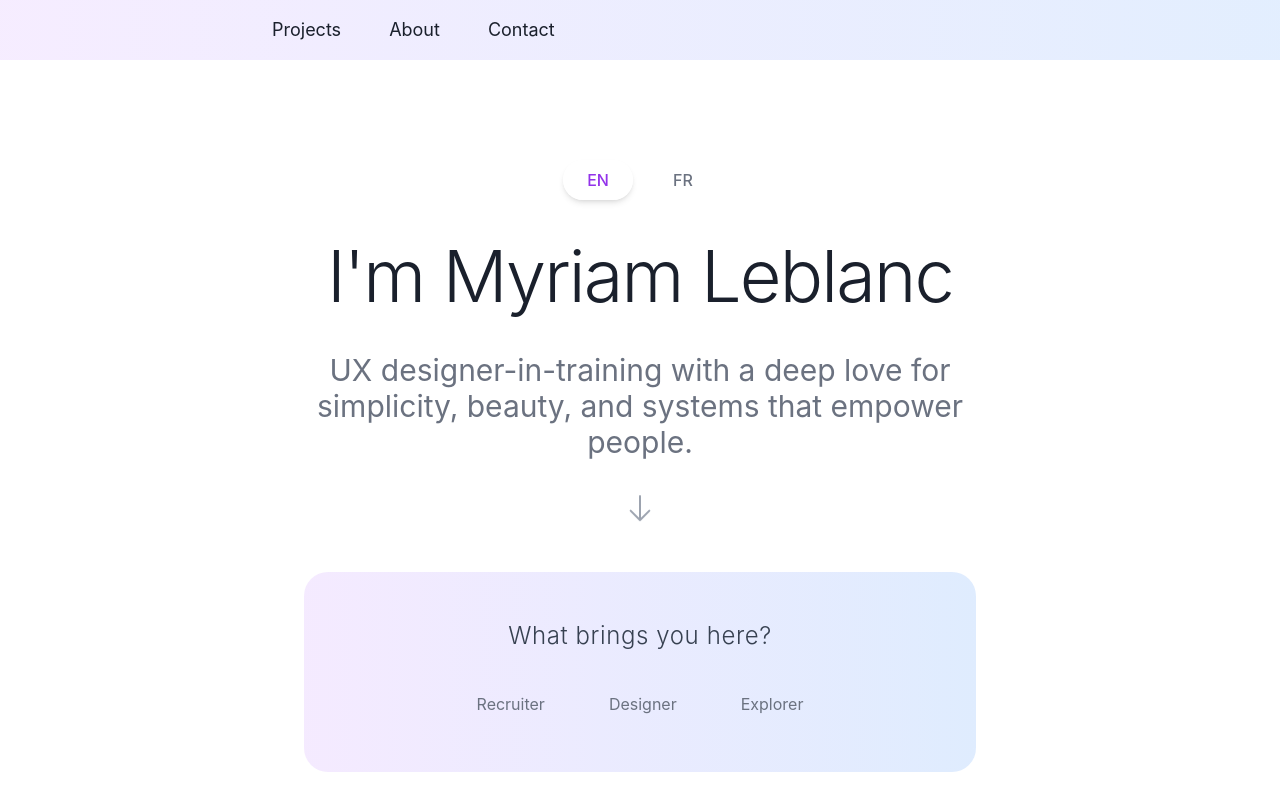
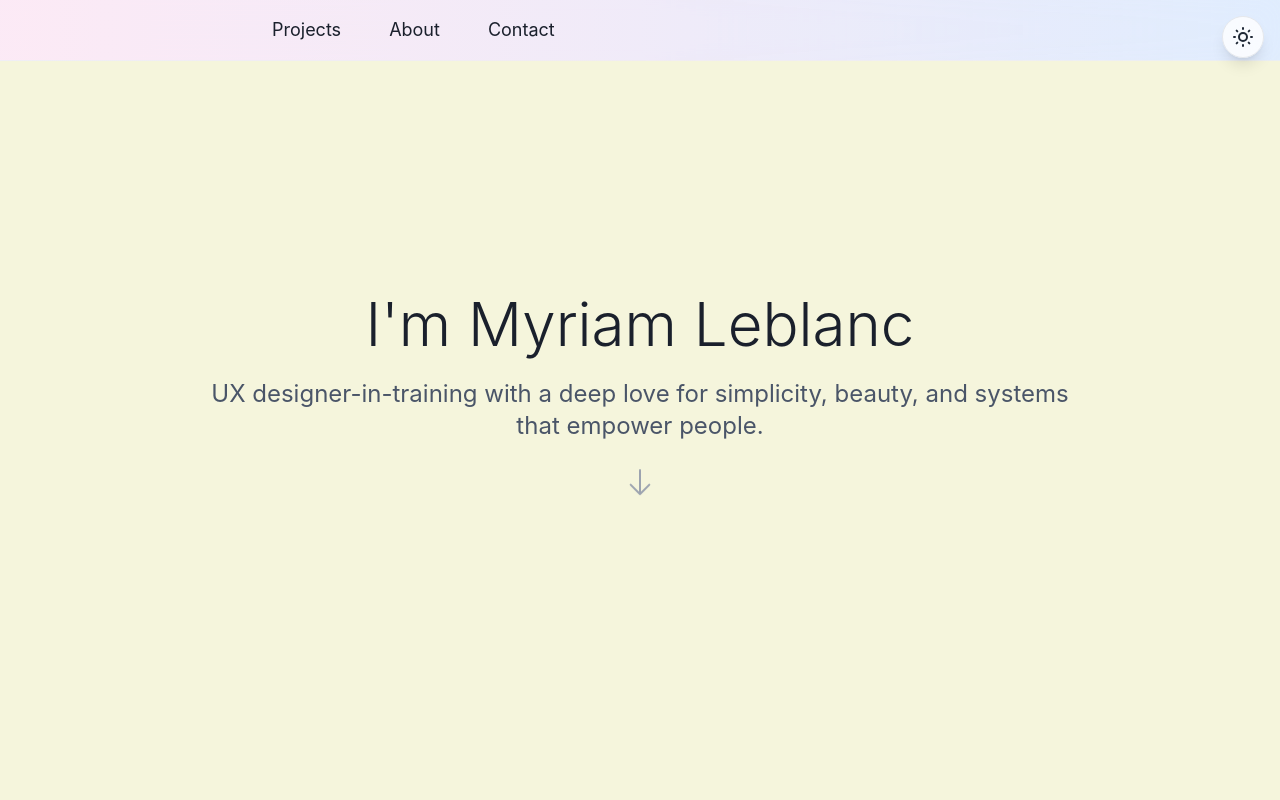
Before and after one commit to aliyazdi75/myriamleblanc, a React (Vite) app: page / in a window 1280 px wide. Shown: the top 800 px of the page. Built offline with nearby package versions, Linux system fonts and the light colour scheme.

Commit message:
feat: add dark mode toggle with persistent theme selection

```diff
--- a/src/App.jsx
+++ b/src/App.jsx
@@ -1,12 +1,20 @@
 import CaseStudy from './components/CaseStudy'
 import TagEmAllPage from './pages/TagEmAllPage'
-import { useState } from 'react'
+import { useState, useEffect } from 'react'
 import { BrowserRouter as Router, Routes, Route, Link } from 'react-router-dom'
 import { motion, AnimatePresence } from 'framer-motion'
+import ThemeToggle from './components/ThemeToggle'
 
 function App() {
   const [language, setLanguage] = useState('en')
   const [visitorType, setVisitorType] = useState(null)
+
+  useEffect(() => {
+    const savedLang = localStorage.getItem('language')
+    if (savedLang) {
+      setLanguage(savedLang)
+    }
+  }, [])
 
   const translations = {
     en: {
@@ -96,6 +104,8 @@ function App() {
   const t = translations[language]
 
   return (
+    <div className="min-h-screen bg-soft-beige dark:bg-gray-950 text-text-primary dark:text-gray-100 transition-colors duration-300">
+      <ThemeToggle />
       <Router>
         <AnimatePresence mode="wait">
           <Routes>
@@ -118,10 +128,10 @@ function App() {
                 className="min-h-screen"
               >
                 {/* Navigation */}
-              <nav className="fixed top-0 left-0 right-0 z-50">
+                <nav className="fixed top-0 left-0 right-0 z-40 bg-gradient-to-r from-purple-50 via-pink-50 to-blue-50/80 dark:from-gray-900 dark:via-gray-800 dark:to-gray-900/80 backdrop-blur-lg border-b border-gray-200/50 dark:border-gray-700/50">
                   <div className="relative">
                     {/* Animated gradient background */}
-                  <div className="absolute inset-0 bg-gradient-to-r from-pink-100/80 via-purple-100/80 to-blue-100/80 backdrop-blur-md animate-gradient-x"></div>
+                    <div className="absolute inset-0 bg-gradient-to-r from-purple-100/80 via-pink-100/80 to-blue-100/80 backdrop-blur-md animate-gradient-x"></div>
                     {/* Navigation content */}
                     <div className="max-w-screen-md mx-auto px-4">
                       <div className="flex justify-between items-center py-4">
@@ -160,44 +170,24 @@ function App() {
                 </nav>
 
                 {/* Hero Section */}
-              <section className="min-h-screen flex items-center">
-                <div className="w-full max-w-screen-lg mx-auto px-6 pt-40 pb-24 text-center space-y-10">
-                  {/* Language Switcher */}
-                  <div className="flex justify-center items-center space-x-4 mb-8">
-                    <button
-                      onClick={() => setLanguage('en')}
-                      className={`px-6 py-2 rounded-full text-base font-medium transition-all duration-300 ${
-                        language === 'en'
-                          ? 'bg-white/90 text-purple-600 shadow-md'
-                          : 'text-gray-500 hover:text-purple-600 hover:bg-white/70'
-                      }`}
-                      aria-label="Switch to English"
+                <section className="min-h-screen flex items-center justify-center px-4">
+                  <div className="max-w-4xl mx-auto text-center">
+                    <motion.h1
+                      initial={{ opacity: 0, y: 20 }}
+                      animate={{ opacity: 1, y: 0 }}
+                      transition={{ duration: 0.5 }}
+                      className="text-4xl md:text-6xl font-light mb-6 text-text-primary dark:text-gray-100"
                     >
-                      EN
-                    </button>
-                    <button
-                      onClick={() => setLanguage('fr')}
-                      className={`px-6 py-2 rounded-full text-base font-medium transition-all duration-300 ${
-                        language === 'fr'
-                          ? 'bg-white/90 text-purple-600 shadow-md'
-                          : 'text-gray-500 hover:text-purple-600 hover:bg-white/70'
-                      }`}
-                      aria-label="Switch to French"
+                      {t.name}
+                    </motion.h1>
+                    <motion.p
+                      initial={{ opacity: 0, y: 20 }}
+                      animate={{ opacity: 1, y: 0 }}
+                      transition={{ duration: 0.5, delay: 0.1 }}
+                      className="text-xl md:text-2xl text-text-secondary dark:text-gray-300 mb-8"
                     >
-                      FR
-                    </button>
-                  </div>
-
-                  {/* Name */}
-                  <h1 className="text-6xl md:text-7xl font-light tracking-tight leading-[1.1]">
-                    {t.name}
-                  </h1>
-
-                  {/* Identity Statement */}
-                  <p className="text-2xl md:text-3xl text-gray-500 max-w-2xl mx-auto leading-snug mt-6">
                       {t.identity}
-                  </p>
-
+                    </motion.p>
                     {/* Decorative Arrow */}
                     <div className="flex justify-center mt-8">
                       <svg
@@ -215,17 +205,17 @@ function App() {
                         />
                       </svg>
                     </div>
+                  </div>
+                </section>
 
                 {/* Visitor Type Section */}
                 <div className="relative mt-10">
-                    {/* Animated gradient background */}
                   <motion.div
                     initial={{ opacity: 0, scale: 0.95 }}
                     animate={{ opacity: 1, scale: 1 }}
                     transition={{ duration: 0.5 }}
-                      className="absolute inset-0 bg-gradient-to-r from-pink-100/90 via-purple-100/90 to-blue-100/90 backdrop-blur-lg animate-gradient-x rounded-3xl max-w-2xl mx-auto"
+                    className="absolute inset-0 bg-gradient-to-r from-pink-100/90 via-purple-100/90 to-blue-100/90 dark:from-gray-800/90 dark:via-gray-700/90 dark:to-gray-800/90 backdrop-blur-lg animate-gradient-x rounded-3xl max-w-2xl mx-auto"
                   />
-                    {/* Content container */}
                   <motion.div
                     initial={{ opacity: 0, y: 20 }}
                     animate={{ opacity: 1, y: 0 }}
@@ -317,15 +307,13 @@ function App() {
                     </AnimatePresence>
                   </motion.div>
                 </div>
-                </div>
-              </section>
 
                 {/* Projects Section */}
                 <section id="projects" className="py-24">
                   <div className="max-w-screen-md mx-auto px-4">
-                  <h2 className="text-3xl font-medium mb-8">{t.projects.title}</h2>
+                    <h2 className="text-3xl font-medium mb-8 text-text-primary dark:text-gray-100">{t.projects.title}</h2>
                     <div className="space-y-8">
-                    <div className="group relative overflow-hidden rounded-2xl bg-gradient-to-br from-green-50 via-teal-50 to-blue-50 p-8 shadow-lg transition-all duration-300 hover:shadow-xl">
+                      <div className="group relative overflow-hidden rounded-2xl bg-gradient-to-br from-green-50 via-teal-50 to-blue-50 dark:from-gray-800 dark:via-gray-700 dark:to-gray-800 p-8 shadow-lg transition-all duration-300 hover:shadow-xl">
                         <div className="absolute inset-0 bg-gradient-to-br from-green-100/20 via-teal-100/20 to-blue-100/20 opacity-0 transition-opacity duration-300 group-hover:opacity-100" />
                         <div className="relative z-10">
                           <Link to="/tag-em-all" className="block">
@@ -347,7 +335,7 @@ function App() {
                           </motion.div>
                         </div>
                       </div>
-                    <div className="group relative overflow-hidden rounded-2xl bg-gradient-to-br from-purple-50 via-pink-50 to-blue-50 p-8 shadow-lg transition-all duration-300 hover:shadow-xl">
+                      <div className="group relative overflow-hidden rounded-2xl bg-gradient-to-br from-purple-50 via-pink-50 to-blue-50 dark:from-gray-800 dark:via-gray-700 dark:to-gray-800 p-8 shadow-lg transition-all duration-300 hover:shadow-xl">
                         <div className="absolute inset-0 bg-gradient-to-br from-purple-100/20 via-pink-100/20 to-blue-100/20 opacity-0 transition-opacity duration-300 group-hover:opacity-100" />
                         <div className="relative z-10">
                           <h3 className="text-xl font-light text-[#1A202C] mb-2">{t.projects.igniteHerMind}</h3>
@@ -370,7 +358,7 @@ function App() {
                           </div>
                         </div>
                       </div>
-                    <div className="group relative overflow-hidden rounded-2xl bg-gradient-to-br from-blue-50 via-green-50 to-teal-50 p-8 shadow-lg transition-all duration-300 hover:shadow-xl">
+                      <div className="group relative overflow-hidden rounded-2xl bg-gradient-to-br from-blue-50 via-green-50 to-teal-50 dark:from-gray-800 dark:via-gray-700 dark:to-gray-800 p-8 shadow-lg transition-all duration-300 hover:shadow-xl">
                         <div className="absolute inset-0 bg-gradient-to-br from-blue-100/20 via-green-100/20 to-teal-100/20 opacity-0 transition-opacity duration-300 group-hover:opacity-100" />
                         <div className="relative z-10">
                           <h3 className="text-xl font-light text-[#1A202C] mb-2">{t.projects.uxTriathlon}</h3>
@@ -406,7 +394,7 @@ function App() {
                 </section>
 
                 {/* About Section */}
-              <section id="about" className="py-24">
+                <section id="about" className="py-24 bg-white/50 dark:bg-gray-900/50">
                   <div className="max-w-screen-md mx-auto px-4">
                     <h2 className="text-3xl font-medium mb-8">{t.about.title}</h2>
                     <div className="flex flex-col md:flex-row items-start gap-12">
@@ -469,7 +457,7 @@ function App() {
                 </section>
 
                 {/* Footer */}
-              <footer className="py-16">
+                <footer className="py-8 text-center text-sm text-text-secondary dark:text-gray-400">
                   <div className="container text-center">
                     <p className="text-sm text-gray-400">
                       {t.footer}
@@ -481,6 +469,7 @@ function App() {
           </Routes>
         </AnimatePresence>
       </Router>
+    </div>
   )
 }
 
--- /dev/null
+++ b/src/components/ThemeToggle.jsx
@@ -0,0 +1,53 @@
+import { useState, useEffect } from 'react';
+import { motion } from 'framer-motion';
+
+export default function ThemeToggle() {
+  const [isDark, setIsDark] = useState(false);
+
+  useEffect(() => {
+    // Check localStorage on mount
+    const theme = localStorage.getItem('theme');
+    if (theme === 'dark') {
+      setIsDark(true);
+      document.documentElement.classList.add('dark');
+    }
+  }, []);
+
+  const toggleTheme = () => {
+    setIsDark(!isDark);
+    if (isDark) {
+      document.documentElement.classList.remove('dark');
+      localStorage.setItem('theme', 'light');
+    } else {
+      document.documentElement.classList.add('dark');
+      localStorage.setItem('theme', 'dark');
+    }
+  };
+
+  return (
+    <motion.button
+      onClick={toggleTheme}
+      className="fixed top-4 right-4 z-50 p-2 rounded-full bg-white/80 dark:bg-gray-800/80 backdrop-blur-lg border border-gray-200 dark:border-gray-700 shadow-lg hover:shadow-xl transition-all duration-300 focus:outline-none focus:ring-2 focus:ring-purple-500 dark:focus:ring-purple-400"
+      whileHover={{ scale: 1.05 }}
+      whileTap={{ scale: 0.95 }}
+      aria-label={isDark ? "Switch to light mode" : "Switch to dark mode"}
+    >
+      <motion.div
+        initial={false}
+        animate={{ rotate: isDark ? 180 : 0 }}
+        transition={{ duration: 0.3 }}
+        className="w-6 h-6 text-gray-800 dark:text-gray-100"
+      >
+        {isDark ? (
+          <svg xmlns="http://www.w3.org/2000/svg" fill="none" viewBox="0 0 24 24" stroke="currentColor">
+            <path strokeLinecap="round" strokeLinejoin="round" strokeWidth={2} d="M20.354 15.354A9 9 0 018.646 3.646 9.003 9.003 0 0012 21a9.003 9.003 0 008.354-5.646z" />
+          </svg>
+        ) : (
+          <svg xmlns="http://www.w3.org/2000/svg" fill="none" viewBox="0 0 24 24" stroke="currentColor">
+            <path strokeLinecap="round" strokeLinejoin="round" strokeWidth={2} d="M12 3v1m0 16v1m9-9h-1M4 12H3m15.364 6.364l-.707-.707M6.343 6.343l-.707-.707m12.728 0l-.707.707M6.343 17.657l-.707.707M16 12a4 4 0 11-8 0 4 4 0 018 0z" />
+          </svg>
+        )}
+      </motion.div>
+    </motion.button>
+  );
+}
--- a/tailwind.config.js
+++ b/tailwind.config.js
@@ -4,11 +4,11 @@ export default {
     "./index.html",
     "./src/**/*.{js,ts,jsx,tsx}",
   ],
+  darkMode: 'class',
   theme: {
     extend: {
       colors: {
-        'soft-beige': '#F5F5F0',
-        'accent': '#4A5568',
+        'soft-beige': '#F5F5DC',
         'text-primary': '#1A202C',
         'text-secondary': '#4A5568',
       },
@@ -59,11 +59,11 @@ export default {
         'gradient-x': {
           '0%, 100%': {
             'background-size': '200% 200%',
-            'background-position': 'left center',
+            'background-position': 'left center'
           },
           '50%': {
             'background-size': '200% 200%',
-            'background-position': 'right center',
+            'background-position': 'right center'
           },
         },
       },
```
Lines whose indentation alone changed are shown as unchanged.
